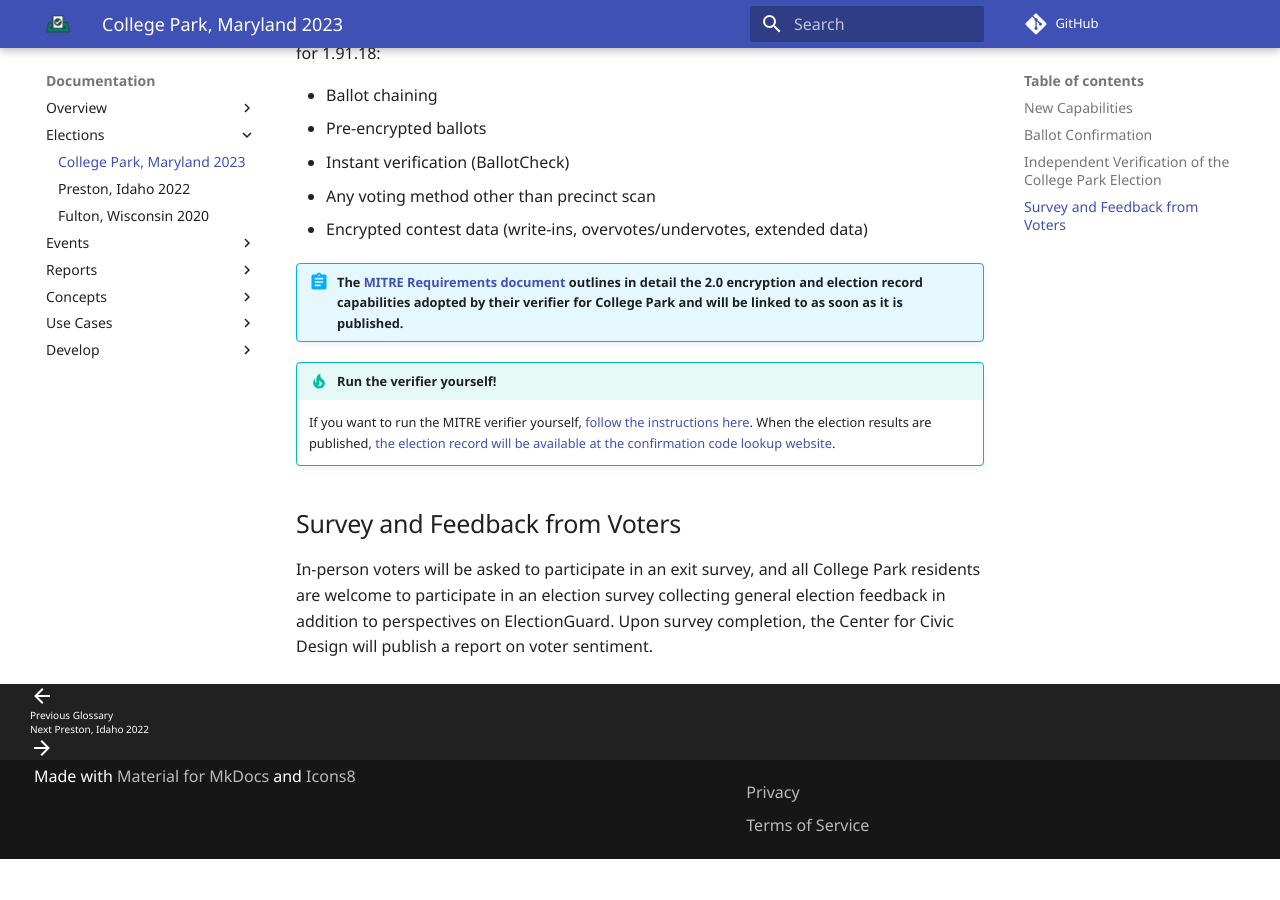
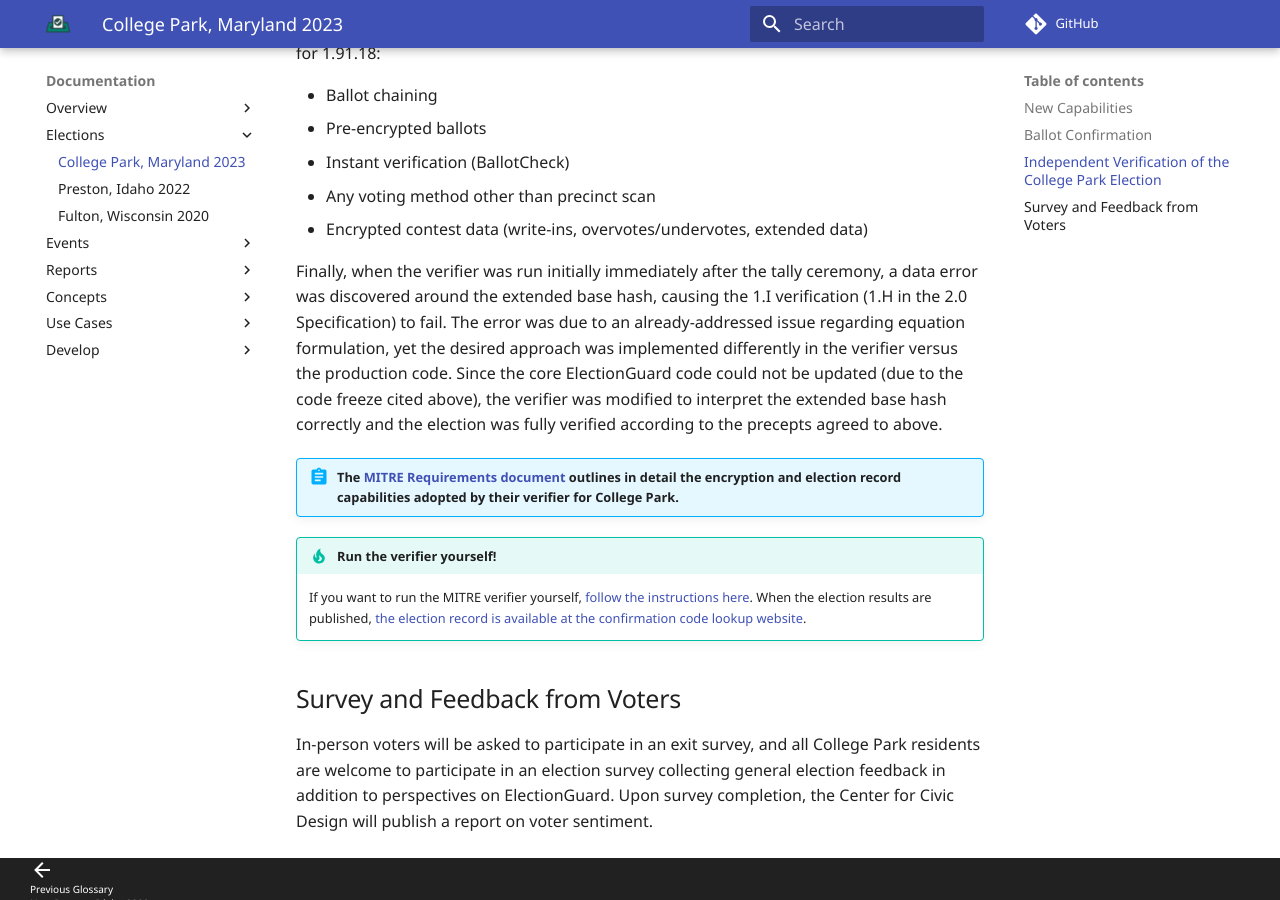
Before and after one commit to Election-Tech-Initiative/electionguard, an MkDocs documentation site: the page built from docs/elections/College_Park_Maryland_2023.md, in a window 1280 px wide and 900 px high, scrolled down 1979 px. Built offline with MkDocs 1.6.1 and Material for MkDocs 9.7.7, drawn with Linux system fonts in a browser that asks for light colours; some web fonts are replaced; comment, search, counter and statistics services are not loaded; before the commit the page ends 2838 px from its top, so only the background shows below that.

Commit message:
update final College Park verifier requirements

```diff
--- a/docs/elections/College_Park_Maryland_2023.md
+++ b/docs/elections/College_Park_Maryland_2023.md
@@ -34,10 +34,12 @@
 * Any voting method other than precinct scan
 * Encrypted contest data (write-ins, overvotes/undervotes, extended data)
 
-!!! abstract "The [MITRE Requirements document](/images/college-park-verifier-requirements.pdf) outlines in detail the 2.0 encryption and election record capabilities adopted by their verifier for College Park and will be linked to as soon as it is published."
+Finally, when the verifier was run initially immediately after the tally ceremony, a data error was discovered around the extended base hash, causing the 1.I verification (1.H in the 2.0 Specification) to fail. The error was due to an already-addressed issue regarding equation formulation, yet the desired approach was implemented differently in the verifier versus the production code. Since the core ElectionGuard code could not be updated (due to the code freeze cited above), the verifier was modified to interpret the extended base hash correctly and the election was fully verified according to the precepts agreed to above.
+
+!!! abstract "The [MITRE Requirements document](/images/MITRE-EG-CP-requirements.pdf) outlines in detail the encryption and election record capabilities adopted by their verifier for College Park."
 
 !!! tip "Run the verifier yourself!"
-    If you want to run the MITRE verifier yourself, [follow the instructions here](https://mitre.github.io/ElectionGuardVerifier1X.jl/index.html). When the election results are published, [the election record will be available at the confirmation code lookup website](https://app.enhancedvoting.com/results/public/cc/CollegePark/nov23).
+    If you want to run the MITRE verifier yourself, [follow the instructions here](https://mitre.github.io/ElectionGuardVerifier1X.jl/index.html). When the election results are published, [the election record is available at the confirmation code lookup website](https://app.enhancedvoting.com/results/public/cc/CollegePark/nov23).
 
 ## Survey and Feedback from Voters
 
```
Also changed, not shown: 2 other files.
